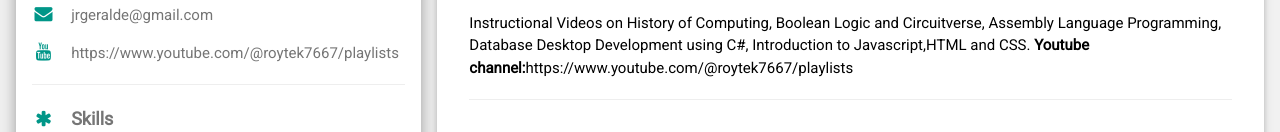
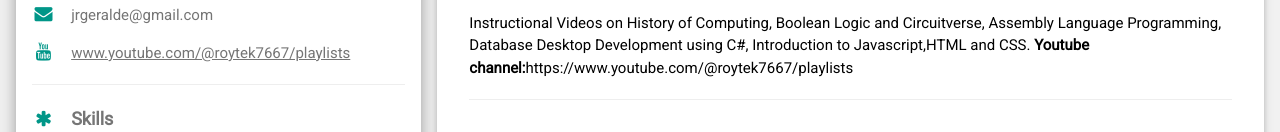
Before and after one commit to jrageralde/Portfolio, a plain HTML site: page index.html in a window 1280 px wide. Shown: the part 507-639 px from the top of the page. Drawn offline with nearby package versions, Linux system fonts and the light colour scheme.

Commit message:
Update index.html

```diff
--- a/index.html
+++ b/index.html
@@ -35,7 +35,7 @@ html,body,h1,h2,h3,h4,h5,h6 {font-family: "Roboto", sans-serif}
           <p><i class="fa fa-home fa-fw w3-margin-right w3-large w3-text-teal"></i>Davao City, Philippines</p>
           <p><i class="fa fa-envelope fa-fw w3-margin-right w3-large w3-text-teal"></i>jrgeralde@gmail.com</p>
           <!-- <p><i class="fa fa-phone fa-fw w3-margin-right w3-large w3-text-teal"></i>1224435534</p> -->
-          <p><i class="fa fa-brands fa-youtube fa-fw w3-margin-right w3-large w3-text-teal"></i>https://www.youtube.com/@roytek7667/playlists</p>
+          <p><i class="fa fa-brands fa-youtube fa-fw w3-margin-right w3-large w3-text-teal"></i><a href="https://www.youtube.com/@roytek7667/playlists">www.youtube.com/@roytek7667/playlists</a></p>
           <hr>
 
           <p class="w3-large"><b><i class="fa fa-asterisk fa-fw w3-margin-right w3-text-teal"></i>Skills</b></p>
```
